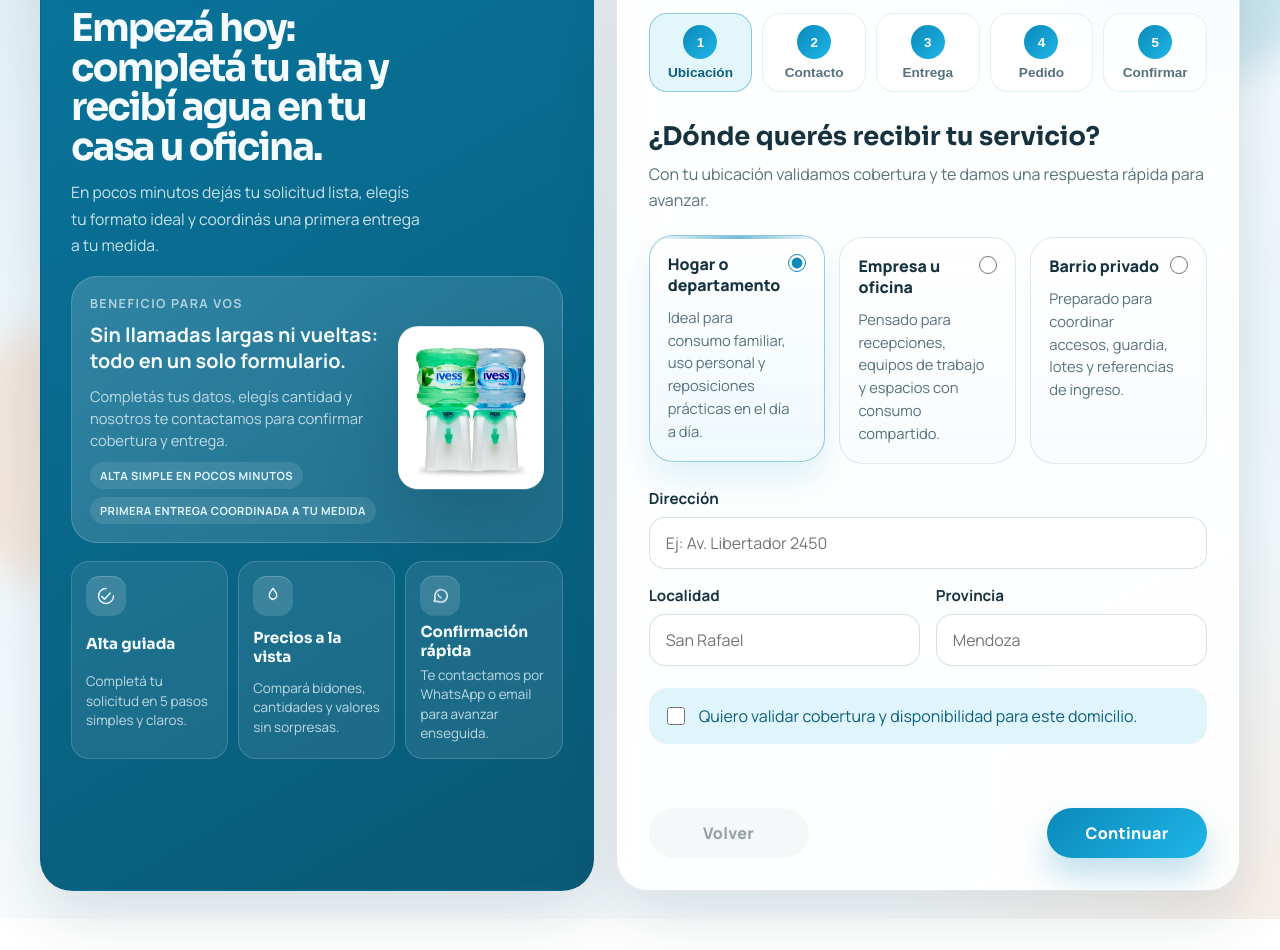
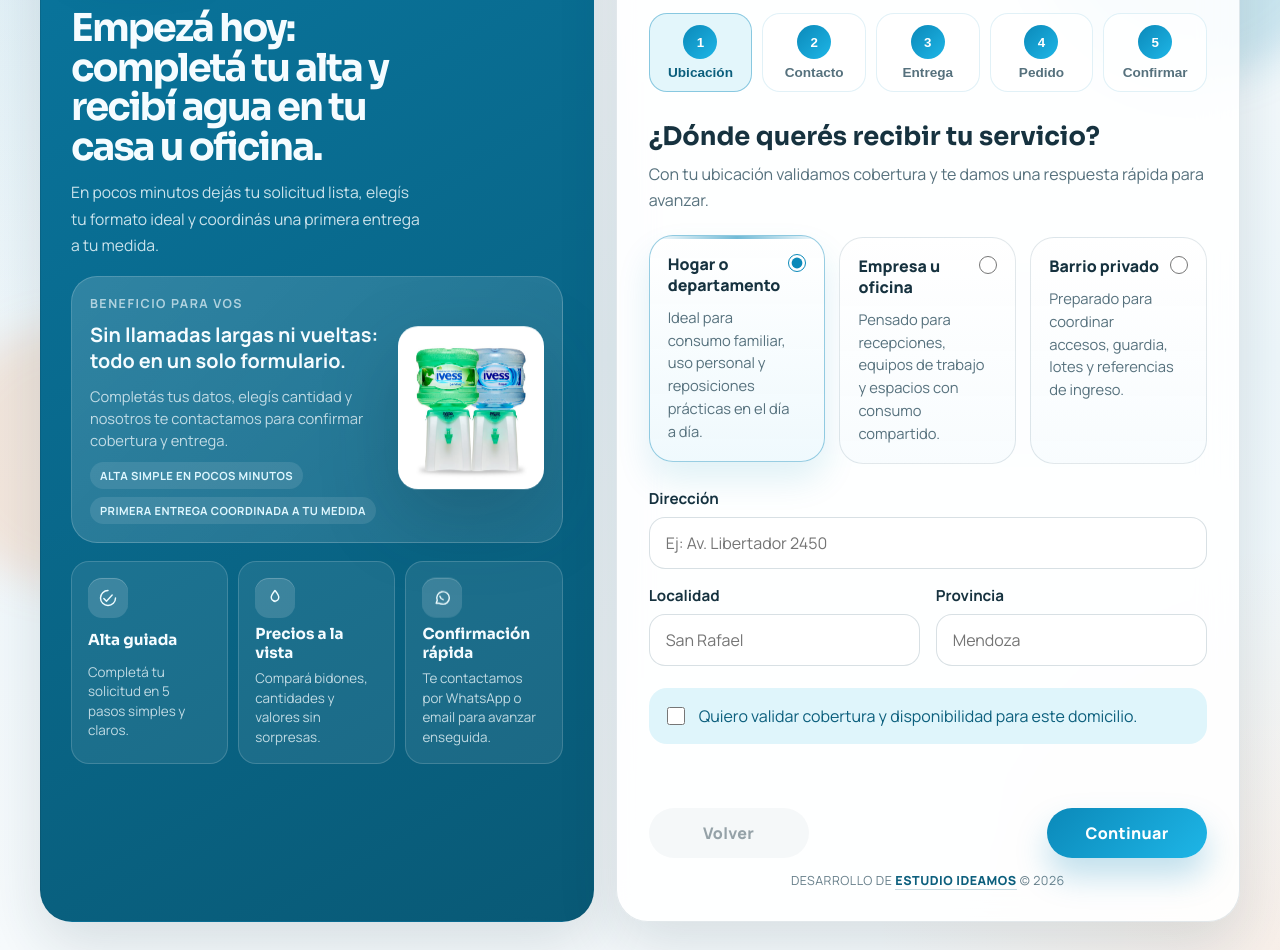
Before and after one commit to estudioideamos/ivess-reggieri-altas, a website: page index.html in a window 1280 px wide. Shown: the part 150-1100 px from the top of the page. Before the commit the page ends 1069 px from the top, so only its background shows below. Drawn offline with Linux system fonts and the light colour scheme.

Commit message:
Polish hero metric spacing and add Ideamos 2026 credits

```diff
--- a/index.html
+++ b/index.html
@@ -388,6 +388,10 @@
           <button id="next-button" class="button" type="button">Continuar</button>
           <button id="submit-button" class="button button--accent is-hidden" type="submit">Enviar solicitud</button>
         </div>
+
+        <p class="ideamos-credit">
+          Desarrollo de <a href="https://ideamos.com.ar" target="_blank" rel="noopener noreferrer">Estudio Ideamos</a> &copy; 2026
+        </p>
       </form>
     </section>
   </main>
--- a/styles.css
+++ b/styles.css
@@ -188,7 +188,7 @@
 .hero-metric {
   display: grid;
   gap: 6px;
-  padding: 14px 14px;
+  padding: 16px 16px;
   border-radius: 18px;
   border: 1px solid rgba(255, 255, 255, 0.16);
   background: rgba(255, 255, 255, 0.08);
@@ -228,11 +228,14 @@
   font-family: "Sora", "Manrope", sans-serif;
   font-size: 0.95rem;
   font-weight: 700;
+  line-height: 1.3;
+  padding-right: 4px;
 }
 
 .hero-metric__label {
   font-size: 0.84rem;
   line-height: 1.45;
+  padding-right: 4px;
   color: rgba(245, 252, 255, 0.76);
 }
 
@@ -964,6 +967,29 @@
   display: none;
 }
 
+.ideamos-credit {
+  margin: 14px 0 0;
+  text-align: center;
+  font-size: 0.78rem;
+  letter-spacing: 0.04em;
+  text-transform: uppercase;
+  color: rgba(86, 113, 125, 0.9);
+}
+
+.ideamos-credit a {
+  color: var(--brand-deep);
+  font-weight: 800;
+  text-decoration: none;
+  border-bottom: 1px solid rgba(12, 95, 125, 0.22);
+  transition: color 140ms ease, border-color 140ms ease;
+}
+
+.ideamos-credit a:hover,
+.ideamos-credit a:focus-visible {
+  color: var(--brand);
+  border-color: rgba(11, 137, 185, 0.45);
+}
+
 @media (max-width: 1180px) {
   .choice-grid,
   .plan-grid {
```
Also changed, not shown: clientes-recurrentes/index.html (+4 -0 lines).
